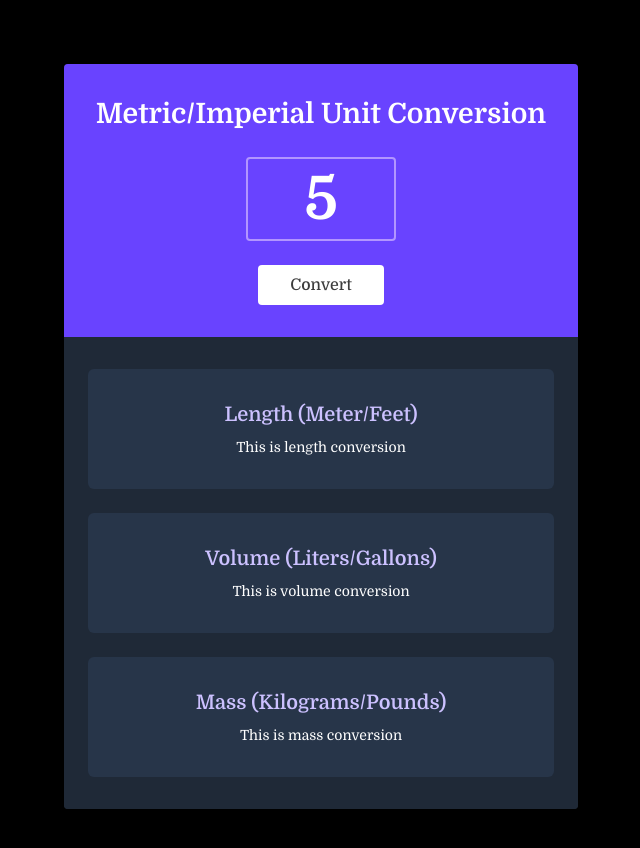
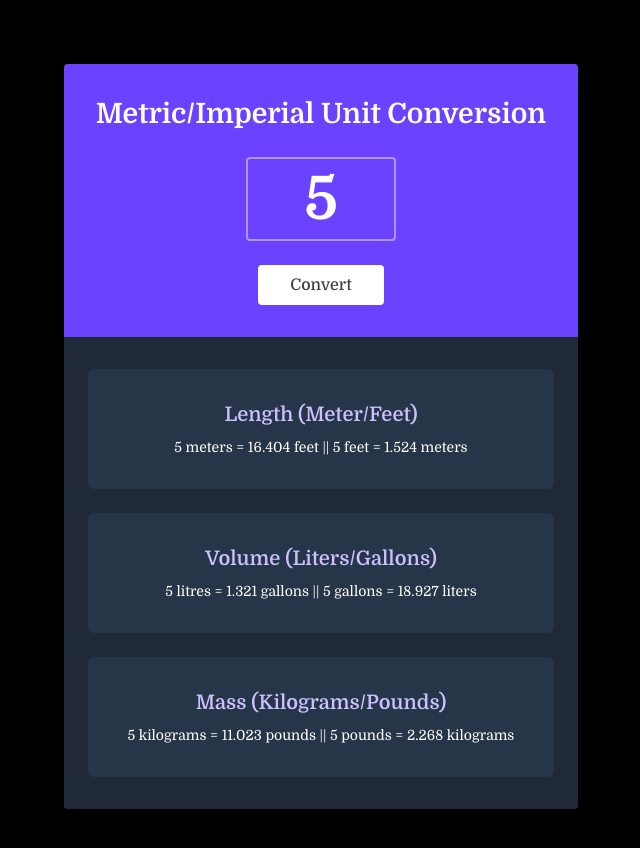
Before and after one commit to Timmydrax/convertly, a plain HTML site: page index.html in a window 1280 px wide. Both pictures are taken after typing "5" into the empty fields and a click on the button "Convert". Shown: the whole page, without its empty margins (319-959 px from the left). Drawn offline with nearby package versions, Linux system fonts and the light colour scheme.

Commit message:
FEAT: Adding conversion feat.

```diff
--- a/index.html
+++ b/index.html
@@ -50,7 +50,7 @@
               Length (Meter/Feet)
             </h2>
             <p id="length-conversion" class="text-sm text-white text-center">
-              20 meters = 65.616 feet | 20 feet = 6.096 meters
+              0 meter = 0 feet || 0 feet = 0 meter
             </p>
           </div>
           <div
@@ -60,7 +60,7 @@
               Volume (Liters/Gallons)
             </h2>
             <p id="volume-conversion" class="text-sm text-white text-center">
-              20 liters = 5.284 gallons | 20 gallons = 75.708 liters
+              0 liter = 0 gallon || 0 gallon = 0 liter
             </p>
           </div>
           <div
@@ -70,7 +70,7 @@
               Mass (Kilograms/Pounds)
             </h2>
             <p id="mass-conversion" class="text-sm text-white text-center">
-              20 kilos = 44.092 pounds | 20 pounds = 9.072 kilos
+              0 kilo = 0 pound || 0 pound = 0 kilo
             </p>
           </div>
         </div>
--- a/script.js
+++ b/script.js
@@ -1,20 +1,50 @@
 const convertBtn = document.getElementById("convert-btn");
-const valueInput = document.getElementById("numberInput").value;
-let lengthConversion = document.getElementById("length-conversion");
-let volumeConversion = document.getElementById("volume-conversion");
-let massConversion = document.getElementById("mass-conversion");
+const numberInput = document.getElementById("numberInput");
+let lengthConversionDisplay = document.getElementById("length-conversion");
+let volumeConversionDisplay = document.getElementById("volume-conversion");
+let massConversionDisplay = document.getElementById("mass-conversion");
 
 convertBtn.addEventListener("click", function () {
   console.log("This is the damn convert button ");
-
-  volumeConversion.textContent = "This is volume conversion";
-  lengthConversion.textContent = "This is length conversion";
-  massConversion.textContent = "This is mass conversion";
+  lengthConversion();
+  volumeConversion();
+  massConversion();
 });
 
-function metersToFeet(meters) {}
-function feetToMeters(feet) {}
-function litersToGallons(liters) {}
-function gallonsToLiters(gallons) {}
-function kilogramsToPounds(kilograms) {}
-function poundsToKilograms(pounds) {}
+function lengthConversion() {
+  const lengthValue = Number(numberInput.value);
+
+  let lengthBaseText = ``;
+
+  const metersToFeet = (lengthValue * 3.28084).toFixed(3);
+  const feetToMeters = (lengthValue / 3.28084).toFixed(3);
+
+  lengthBaseText = `${lengthValue} meters = ${metersToFeet} feet || ${lengthValue} feet = ${feetToMeters} meters`;
+
+  lengthConversionDisplay.textContent = lengthBaseText;
+}
+
+function volumeConversion() {
+  const volumeValue = Number(numberInput.value);
+
+  let volumeBaseText = ``;
+
+  const litersToGallons = (volumeValue * 0.264172).toFixed(3);
+  const gallonsToLiters = (volumeValue / 0.264172).toFixed(3);
+
+  volumeBaseText = `${volumeValue} litres = ${litersToGallons} gallons || ${volumeValue} gallons = ${gallonsToLiters} liters`;
+
+  volumeConversionDisplay.textContent = volumeBaseText;
+}
+
+function massConversion() {
+  const massValue = Number(numberInput.value);
+
+  let massBaseText = ``;
+
+  const kilogramsToPounds = (massValue * 2.20462).toFixed(3);
+  const poundsToKilograms = (massValue / 2.20462).toFixed(3);
+
+  massBaseText = `${massValue} kilograms = ${kilogramsToPounds} pounds || ${massValue} pounds = ${poundsToKilograms} kilograms`;
+  massConversionDisplay.textContent = massBaseText;
+}
```
